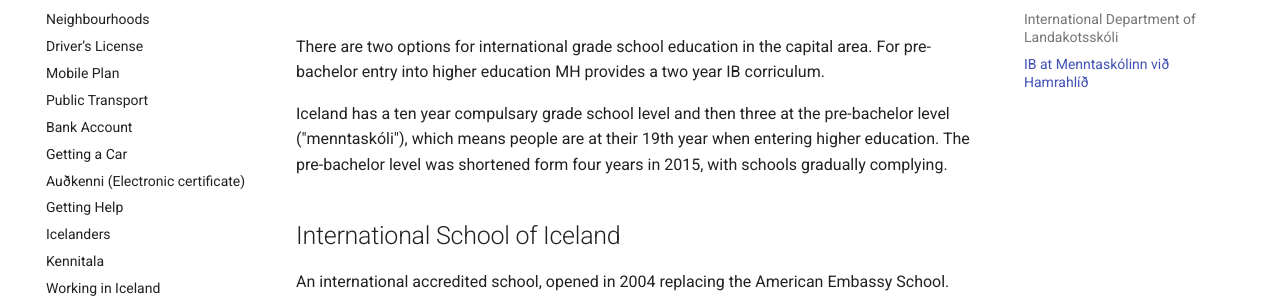
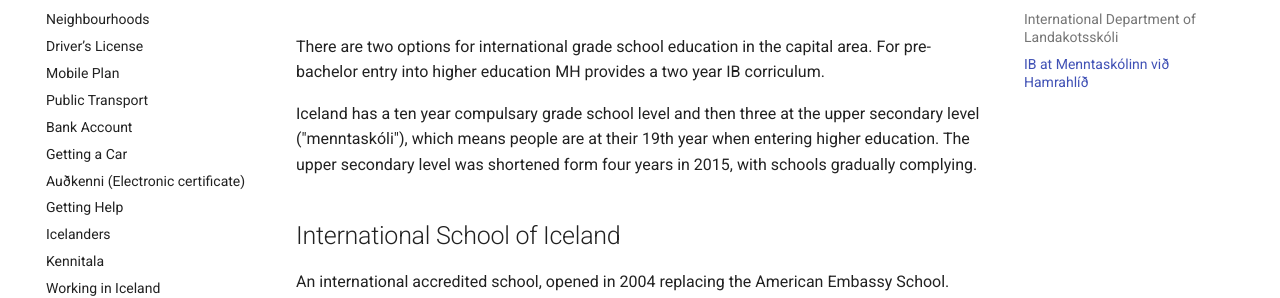
Before and after one commit to jokull/awesome-reykjavik, an MkDocs documentation site: the page built from docs/guides/international-schools.md, in a window 1280 px wide and 1203 px high. Shown: the part 146-444 px from the top of the window. Built offline with MkDocs 1.6.1 and Material for MkDocs 9.7.7, drawn with Linux system fonts in a browser that asks for light colours; comment, search, counter and statistics services are not loaded.

Commit message:
Use ISCED to describe school levels
ISCED (International Standard Classification of Education) is a standard
that can be used to described education levels.

In iceland we have

Leikskoli which covers Early Childhood Education (Level 0)
Grunnskoli which covers Primary and Lower Secondary Education (Level 1
and 2)
Menntaskoli which covers Upper Secondary Education (Level 3)

And then the universities.

Read about the standard here
https://en.wikipedia.org/wiki/International_Standard_Classification_of_Education

```diff
--- a/docs/guides/international-schools.md
+++ b/docs/guides/international-schools.md
@@ -2,7 +2,7 @@
 
 There are two options for international grade school education in the capital area. For pre-bachelor entry into higher education MH provides a two year IB corriculum.
 
-Iceland has a ten year compulsary grade school level and then three at the pre-bachelor level ("menntaskóli"), which means people are at their 19th year when entering higher education. The pre-bachelor level was shortened form four years in 2015, with schools gradually complying.
+Iceland has a ten year compulsary grade school level and then three at the upper secondary level ("menntaskóli"), which means people are at their 19th year when entering higher education. The upper secondary level was shortened form four years in 2015, with schools gradually complying.
 
 ## International School of Iceland
 
```
